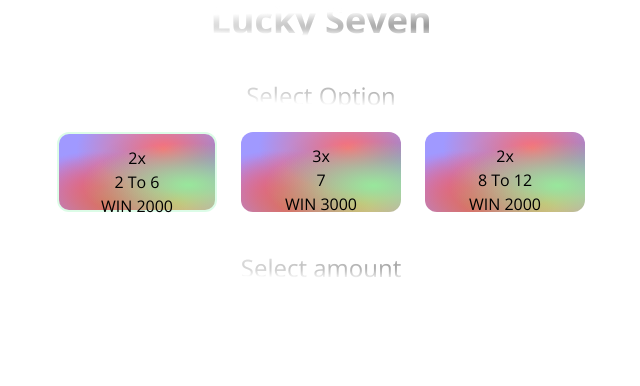
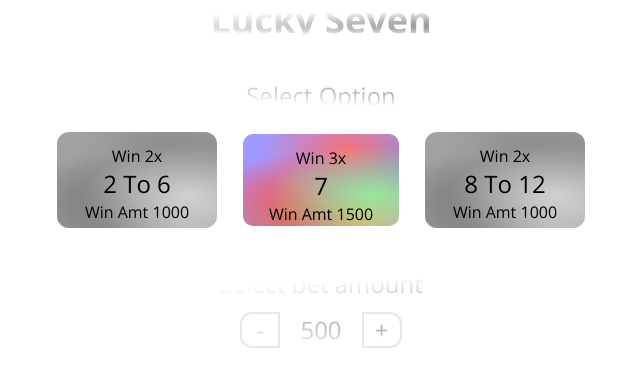
Before and after one commit to DAppProgrammer/chainlink-heckathon-lucky-seven, a Next.js app: page /components/BetOption in a window 1280 px wide. Shown: the top 386 px of the page, without its empty margins (319-959 px from the left). Built offline with nearby package versions, Linux system fonts and the light colour scheme; what @thirdweb-dev/react would draw is missing.

Commit message:
Updated bet options and validations

```diff
--- a/pages/components/BetOption.jsx
+++ b/pages/components/BetOption.jsx
@@ -1,9 +1,26 @@
-import React from "react";
+import React, { useState } from "react";
 
 const BetOption = () => {
+  const [tokenBalance, setTokenBalance] = useState(2500);
+  const [selectedOption, setSelectedOption] = useState(7);
+  const [betAmount, setBetAmount] = useState(500);
+
+  const updateBetAmount = (type) => {
+    if (type == "+" && betAmount + 500 > tokenBalance) {
+      alert("Bet amount cannot be more than token balance");
+      return;
+    }
+    if (type == "-" && betAmount - 500 < 500) {
+      alert("Bet amount cannot be less than 500");
+      return;
+    }
+
+    type == "+" ? setBetAmount(betAmount + 500) : setBetAmount(betAmount - 500);
+  };
+
   return (
     <>
-      <h1 className="text-center text-white text-4xl font-bold  text-gradient">
+      <h1 className="text-center text-4xl font-bold text-gradient">
         Lucky Seven
       </h1>
       <div className="text-center text-white text-2xl text-gradient pt-10">
@@ -11,25 +28,59 @@ const BetOption = () => {
       </div>
 
       <div className="flex justify-center ">
-        <div className="p-3 m-3 flex justify-around items-center flex-col rounded-xl h-20 w-40 my-5 eth-card .white-glassmorphism border-2 border-green-100 ">
-          <div>2x</div>
-          <div>2 To 6</div>
-          <div>WIN 2000</div>
+        <div
+          className={`cursor-pointer p-3 m-3 flex justify-around items-center flex-col rounded-xl h-24 w-40 my-5 eth-card .white-glassmorphism ${
+            selectedOption == 6 ? "border-2 border-white" : "grayscale"
+          }`}
+          onClick={() => setSelectedOption(6)}
+        >
+          <div>Win 2x</div>
+          <div className="text-2xl">2 To 6</div>
+          <div>Win Amt {betAmount * 2}</div>
         </div>
-        <div className="p-3 m-3 flex justify-around items-center flex-col rounded-xl h-20 w-40 my-5 eth-card .white-glassmorphism ">
-          <div>3x</div>
-          <div>7</div>
-          <div>WIN 3000</div>
+        <div
+          className={`cursor-pointer p-3 m-3 flex justify-around items-center flex-col rounded-xl h-24 w-40 my-5 eth-card .white-glassmorphism ${
+            selectedOption == 7 ? "border-2 border-white" : "grayscale"
+          }`}
+          onClick={() => setSelectedOption(7)}
+        >
+          <div>Win 3x</div>
+          <div className="text-2xl">7</div>
+          <div>Win Amt {betAmount * 3}</div>
         </div>
-        <div className="p-3 m-3 flex justify-around items-center flex-col rounded-xl h-20 w-40 my-5 eth-card .white-glassmorphism ">
-          <div>2x</div>
-          <div>8 To 12</div>
-          <div>WIN 2000</div>
+        <div
+          className={`cursor-pointer p-3 m-3 flex justify-around items-center flex-col rounded-xl h-24 w-40 my-5 eth-card .white-glassmorphism ${
+            selectedOption == 8 ? "border-2 border-white" : "grayscale"
+          }`}
+          onClick={() => setSelectedOption(8)}
+        >
+          <div>Win 2x</div>
+          <div className="text-2xl">8 To 12</div>
+          <div>Win Amt {betAmount * 2}</div>
         </div>
       </div>
 
       <div className="text-center text-white text-2xl text-gradient pt-5">
-        Select amount
+        <div> Select bet amount</div>
+        <div className="p-3">
+          <button
+            className="bg-black-500 w-10 rounded-tl-xl rounded-bl-xl text-2xl border-2"
+            onClick={() => {
+              updateBetAmount("-");
+            }}
+          >
+            -
+          </button>
+          <span className="w-60 text-red px-5">{betAmount}</span>
+          <button
+            className="bg-black-500 w-10 rounded-tr-xl rounded-br-xl text-2xl border-2"
+            onClick={() => {
+              updateBetAmount("+");
+            }}
+          >
+            +
+          </button>
+        </div>
       </div>
     </>
   );
--- a/pages/components/Header.jsx
+++ b/pages/components/Header.jsx
@@ -55,7 +55,7 @@ const Header = () => {
         <div className="ml-auto py-2 px-4">
           {!address && (
             <button
-              className="bg-slate-600 py-1 px-5 mx-4 rounded-full cursor-pointer hover:bg-[#2546bd]"
+              className="py-1 px-5 mx-4 rounded-full cursor-pointer hover:bg-slate-600 border-2 border-text-gradient text-white"
               onClick={() => connectWithMetamask()}
             >
               Connect
@@ -64,7 +64,7 @@ const Header = () => {
 
           {address && (
             <>
-              <h1 className="bg-slate-600 text-white pr-7 mx-4 rounded-full cursor-pointer hover:bg-[#2546bd] flex items-center">
+              <h1 className="pr-7 mx-4 rounded-full cursor-pointer hover:bg-black flex items-center border-2 border-text-gradient text-white">
                 <div>
                   <Avatar />
                 </div>
```
